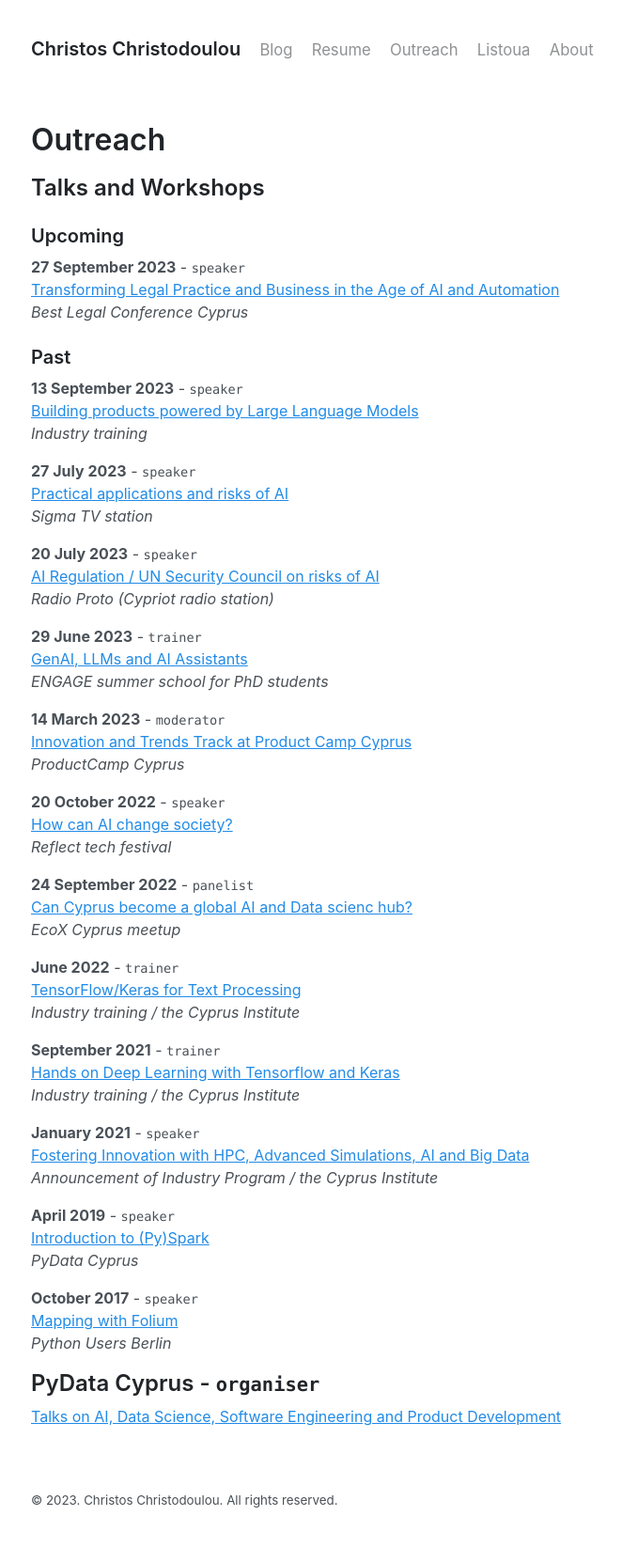
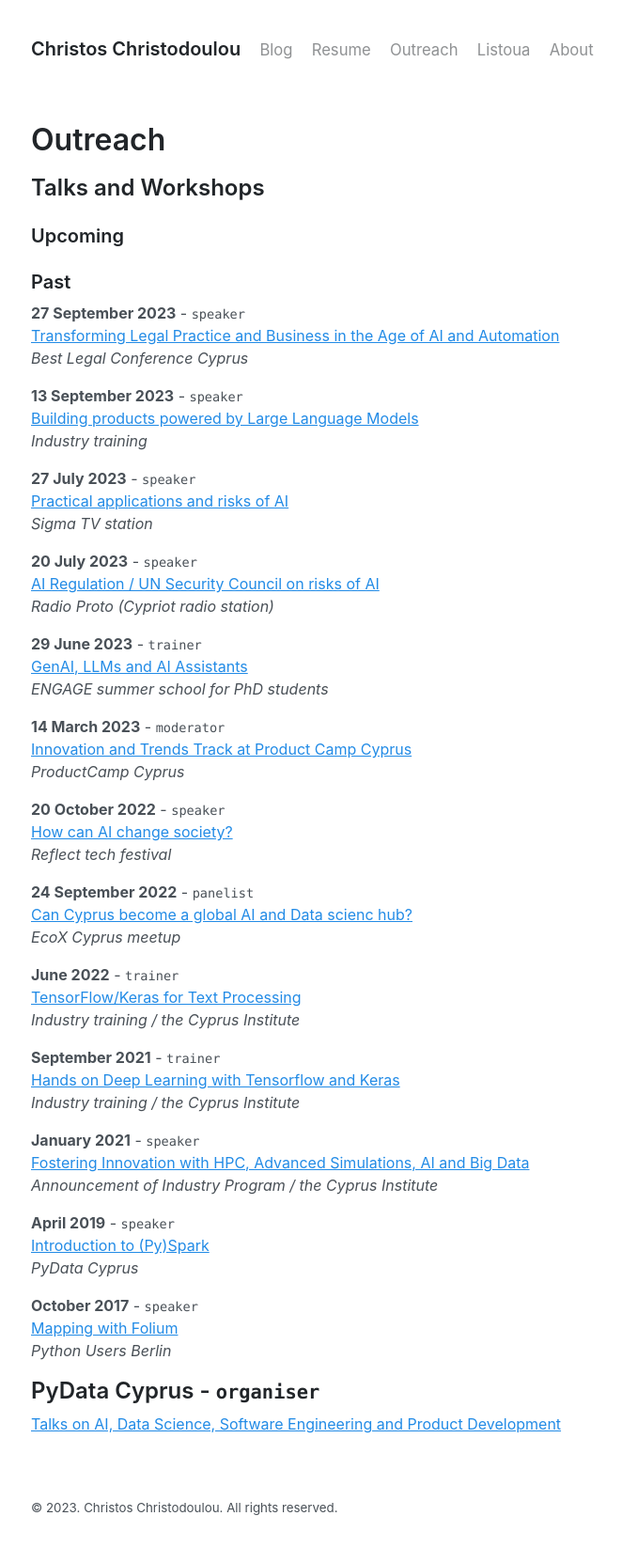
Before and after one commit to chr7stos/chr7stos.github.io, a Jekyll site: the page built from _pages/outreach.md, in a window 1280 px wide. Shown: the whole page at 94% size, without its empty margins (271-933 px from the left). Built offline with Jekyll 4.4.1, drawn with Linux system fonts in a browser that asks for light colours.

```diff
--- a/_pages/outreach.md
+++ b/_pages/outreach.md
@@ -9,12 +9,11 @@ permalink: /outreach
 
 ### Upcoming
 
+### Past
 
 __27 September 2023__ - `speaker`
 [Transforming Legal Practice and Business in the Age of AI and Automation](https://blcyprus.com/program)
 _Best Legal Conference Cyprus_
-
-### Past
 
 __13 September 2023__ - `speaker`
 [Building products powered by Large Language Models]()
```
